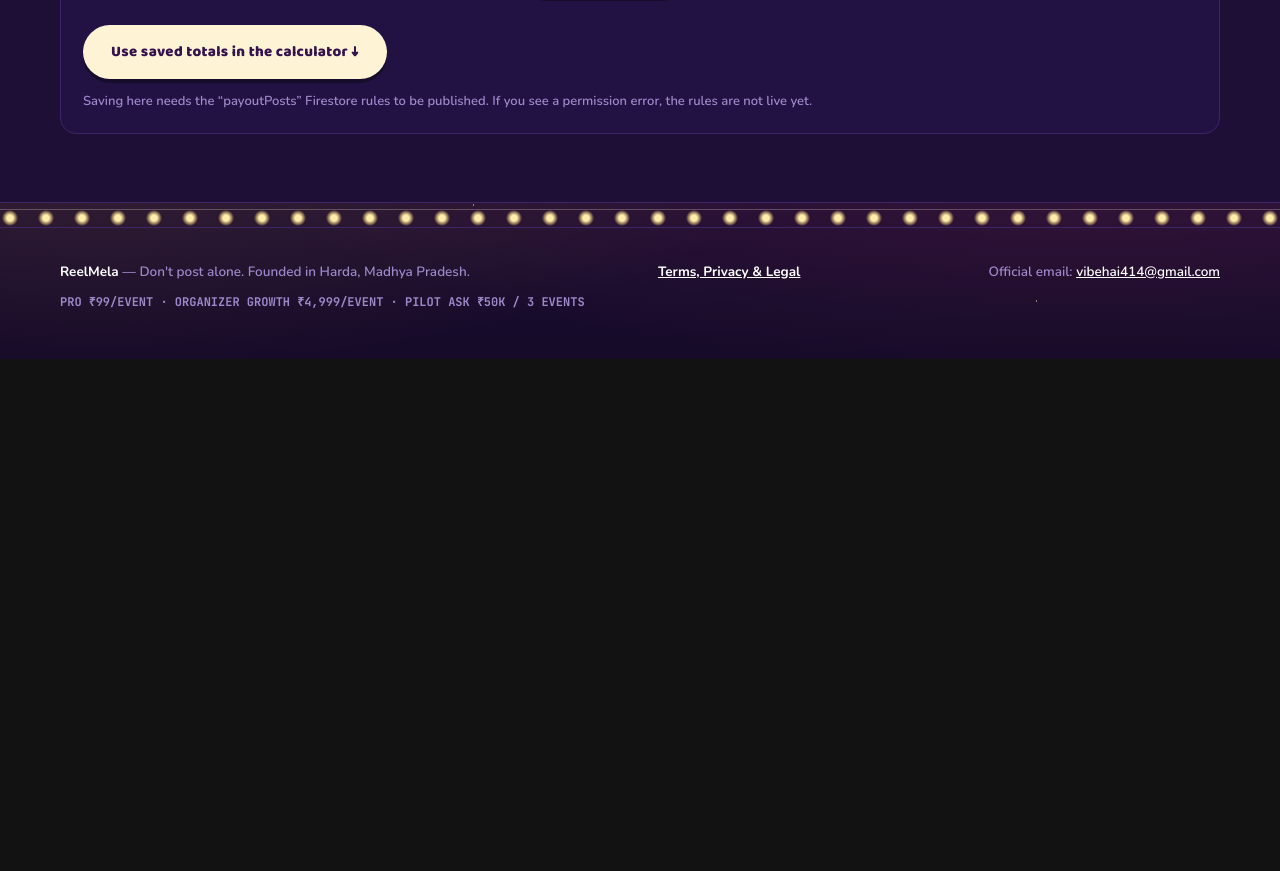
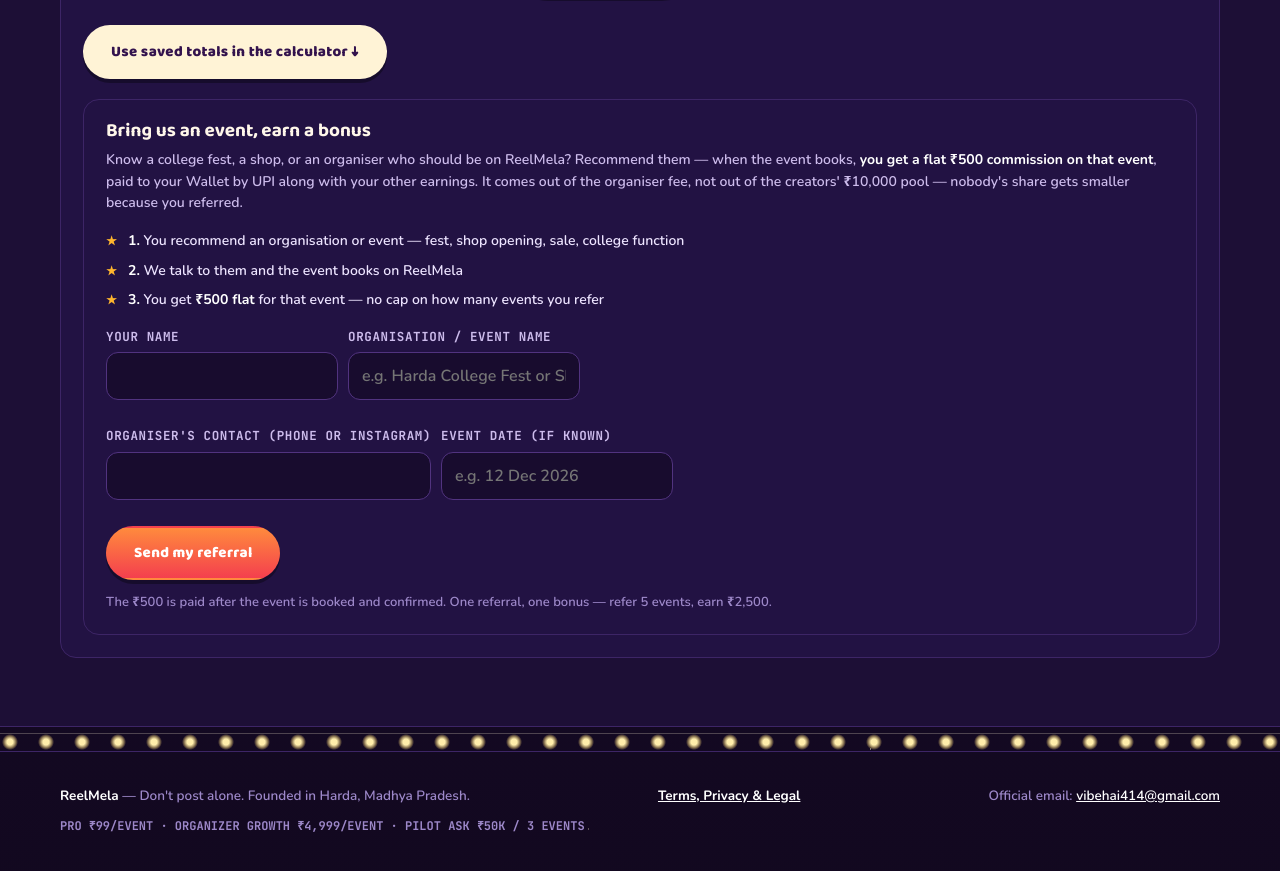
Before and after one commit to vibehai414-jpg/reelmela, a plain HTML site: page earn.html in a window 1280 px wide. Shown: the part 1475-2346 px from the top of the page. Before the commit the page ends 1834 px from the top, so only its background shows below. Drawn offline with nearby package versions, Linux system fonts and the light colour scheme; no server answers.

Commit message:
Earn: creator referral bonus — flat Rs 500 per event booked through a creator referral

```diff
--- a/earn.html
+++ b/earn.html
@@ -395,7 +395,23 @@ footer a:hover{color:var(--gold)}
     <div id="ppErr" role="alert" style="display:none;margin-top:14px;background:#2A0E12;border:1px solid #5B1F24;color:#FFB3B8;padding:14px 16px;border-radius:8px;font-weight:600"></div>
     <div id="ppList" style="margin-top:16px"></div>
     <button type="button" class="btn btn-solid" id="ppUseTotals" style="margin-top:12px">Use saved totals in the calculator ↓</button>
-    <p style="color:var(--dim);font-size:13px;margin-top:12px">Saving here needs the “payoutPosts” Firestore rules to be published. If you see a permission error, the rules are not live yet.</p>
+  <div class="plain-card" style="margin-top:20px" id="referBox">
+    <h3>Bring us an event, earn a bonus</h3>
+    <p style="color:var(--muted);font-size:14px;margin:8px 0 16px">Know a college fest, a shop, or an organiser who should be on ReelMela? Recommend them — when the event books, <b style="color:#fff">you get a flat ₹500 commission on that event</b>, paid to your Wallet by UPI along with your other earnings. It comes out of the organiser fee, not out of the creators' ₹10,000 pool — nobody's share gets smaller because you referred.</p>
+    <ul class="tick">
+      <li><b style="color:#fff">1.</b> You recommend an organisation or event — fest, shop opening, sale, college function</li>
+      <li><b style="color:#fff">2.</b> We talk to them and the event books on ReelMela</li>
+      <li><b style="color:#fff">3.</b> You get <b style="color:#fff">₹500 flat</b> for that event — no cap on how many events you refer</li>
+    </ul>
+    <form id="refForm" class="waitlist" style="margin-top:16px" onsubmit="return sendReferral(event)">
+      <div class="field"><label>Your name</label><input type="text" id="refName" required></div>
+      <div class="field"><label>Organisation / event name</label><input type="text" id="refOrg" placeholder="e.g. Harda College Fest or Sharma Sweets" required></div>
+      <div class="field"><label>Organiser's contact (phone or Instagram)</label><input type="text" id="refContact" required></div>
+      <div class="field"><label>Event date (if known)</label><input type="text" id="refDate" placeholder="e.g. 12 Dec 2026"></div>
+      <button type="submit" class="btn btn-accent">Send my referral</button>
+    </form>
+    <p style="color:var(--dim);font-size:13px;margin-top:12px">The ₹500 is paid after the event is booked and confirmed. One referral, one bonus — refer 5 events, earn ₹2,500.</p>
+  </div>
   </div>
 </div></section>
 
@@ -426,6 +442,17 @@ function calc(){
   var yr=document.getElementById('yourR'); if(yr && document.activeElement!==yr) yr.value=Math.min(60000,yours);
 }
 calc();
+/* Event referral — mailto only, nothing is saved */
+function sendReferral(e){
+  e.preventDefault();
+  var name=document.getElementById('refName').value||'';
+  var org=document.getElementById('refOrg').value||'';
+  var contact=document.getElementById('refContact').value||'';
+  var date=document.getElementById('refDate').value||'not known yet';
+  var body='Hi ReelMela,\n\nI am referring an event / organisation:\n\nReferred by (creator): '+name+'\nOrganisation / event: '+org+'\nOrganiser contact: '+contact+'\nEvent date: '+date+'\n\nPlease confirm my flat Rs 500 referral commission once the event books.';
+  window.location.href='mailto:vibehai414@gmail.com?subject='+encodeURIComponent('Event referral — '+org+' (by '+name+')')+'&body='+encodeURIComponent(body);
+  return false;
+}
 /* CARNIVAL layer — confetti, ticket stamp, scroll reveal (visual only) */
 var carnivalReduced=window.matchMedia && window.matchMedia('(prefers-reduced-motion: reduce)').matches;
 if(carnivalReduced){ document.querySelectorAll('svg').forEach(function(s){ if(s.pauseAnimations) s.pauseAnimations(); }); }
```
